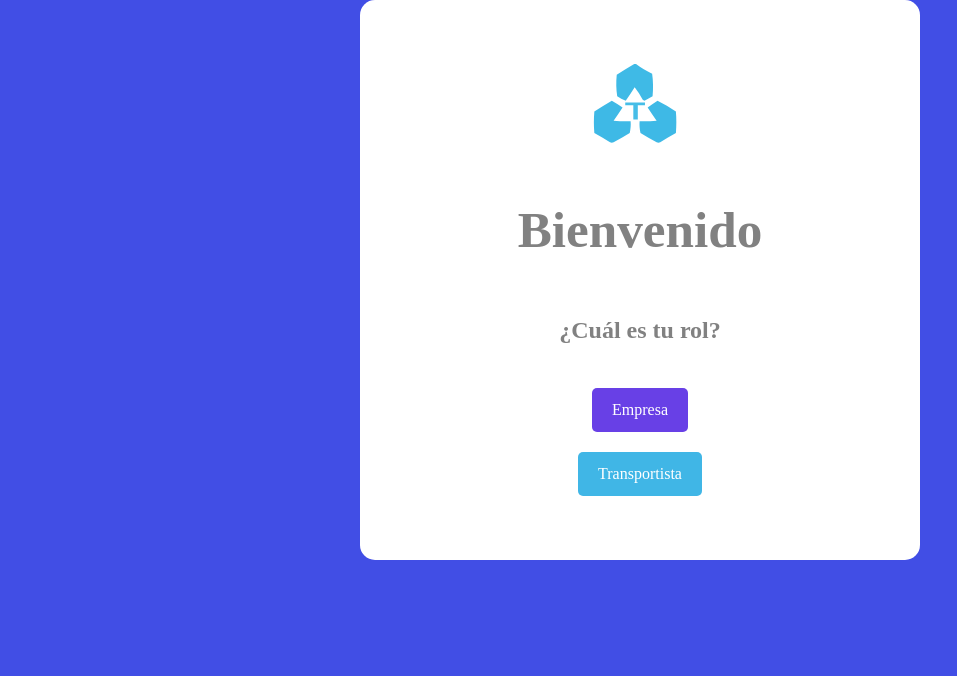
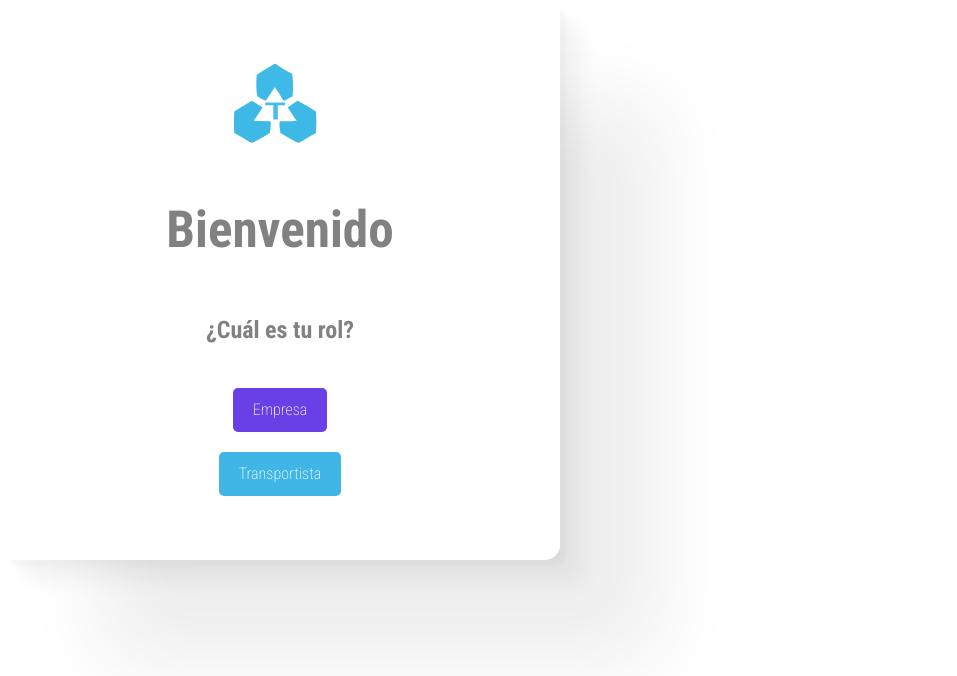
Before and after one commit to NaraHumanoUnlam/TruthTrace.Web, a React (Vite) app in the folder truthtrace-app/: page /login in a window 1280 px wide. Shown: the top 676 px of the page, without its empty margins (0-957 px from the left). Built offline with nearby package versions, Linux system fonts and the light colour scheme; a web font is replaced by a local one.

Commit message:
Cambios a las sombras de las cards

```diff
--- a/truthtrace-app/src/components/card/card.css
+++ b/truthtrace-app/src/components/card/card.css
@@ -7,7 +7,8 @@
   height: 15em;
   width: 16em;
   margin: 1em;
-  box-shadow: 2px 10px 4px rgba(0, 0, 0, 0.35);
+  box-shadow:  35px 35px 70px #d9d9d9,
+             -35px -35px 70px #ffffff;
   text-align: center;
   transition: 250ms ease-in-out;
 }
--- a/truthtrace-app/src/components/contact/contact.css
+++ b/truthtrace-app/src/components/contact/contact.css
@@ -7,7 +7,10 @@
   height: 15em;
   width: 25em;
   margin: 1em;
-  box-shadow: 2px 10px 4px rgba(0, 0, 0, 0.35);
+  box-shadow:
+  6.7px 6.7px 5.3px rgba(0, 0, 0, 0.028),
+  22.3px 22.3px 17.9px rgba(0, 0, 0, 0.042),
+  100px 100px 80px rgba(0, 0, 0, 0.07);
   text-align: center;
   transition: 250ms ease-in-out;
 }
--- a/truthtrace-app/src/routes/styles.css
+++ b/truthtrace-app/src/routes/styles.css
@@ -1,5 +1,9 @@
 .validar {
     background-color: white;
+    box-shadow:
+        6.7px 6.7px 5.3px rgba(0, 0, 0, 0.028),
+        22.3px 22.3px 17.9px rgba(0, 0, 0, 0.042),
+        100px 100px 80px rgba(0, 0, 0, 0.07);
     display: flex;
     flex-direction: column;
     align-items: center;
@@ -7,7 +11,7 @@
     height: 35em;
     width: 35em;
     border-radius: 15px;
-    font-family: 'Roboto Condensced';
+    font-family: 'Roboto Condensed';
     color: #818181;
 }
 
@@ -46,19 +50,6 @@
     align-content: center;
 }
 
-body{
-    background-color: #414EE5;
-}
-
-.bg_validar{
-    width: 100%;
-    height: 100%;
-    display: flex;
-    flex-direction: column;
-    align-items: center;
-    align-content: center;
-}
-
 .logo{
     width: 150px;
     left: 0px;
```
